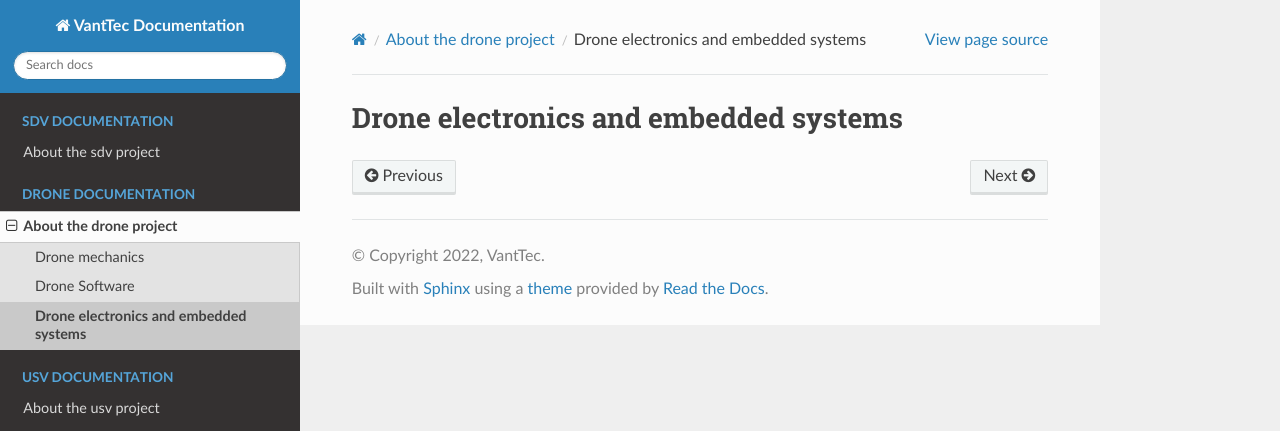
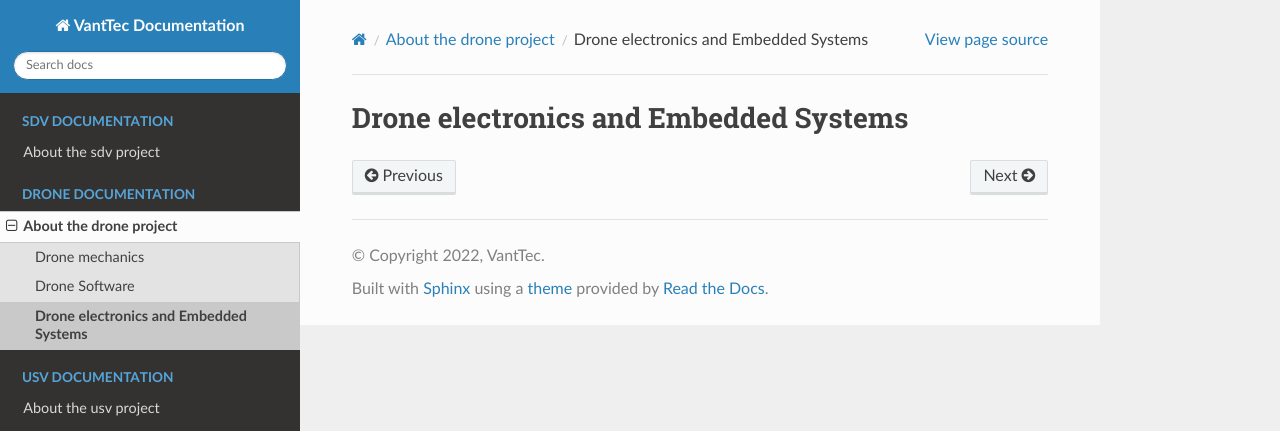
Before and after one commit to vanttec/vanttec_documentation, a Sphinx documentation site: the page built from source/drone/drone_electronics_embedded_systems.rst, in a window 1280 px wide. Shown: the top 431 px of the page. Built offline with Sphinx 7.4.7 and the Read the Docs theme 2.0.0, drawn with Linux system fonts in a browser that asks for light colours; pages that are not in the unit, such as notebooks, are missing from menus.

```diff
--- a/source/drone/drone_electronics_embedded_systems.rst
+++ b/source/drone/drone_electronics_embedded_systems.rst
@@ -1,2 +1,2 @@
-Drone electronics and embedded systems
+Drone electronics and Embedded Systems
 ======================================
```
